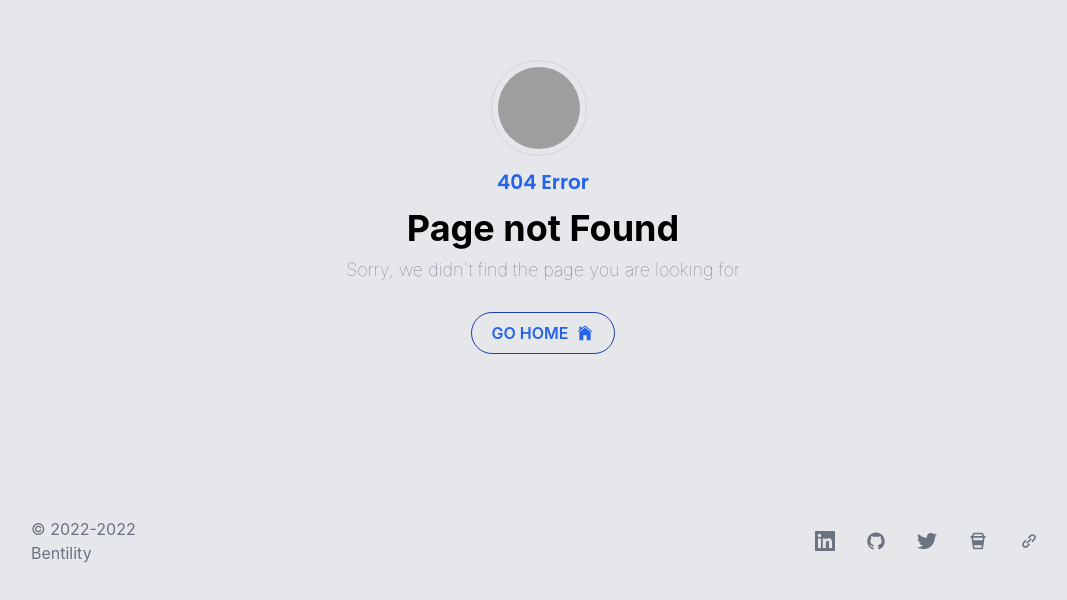
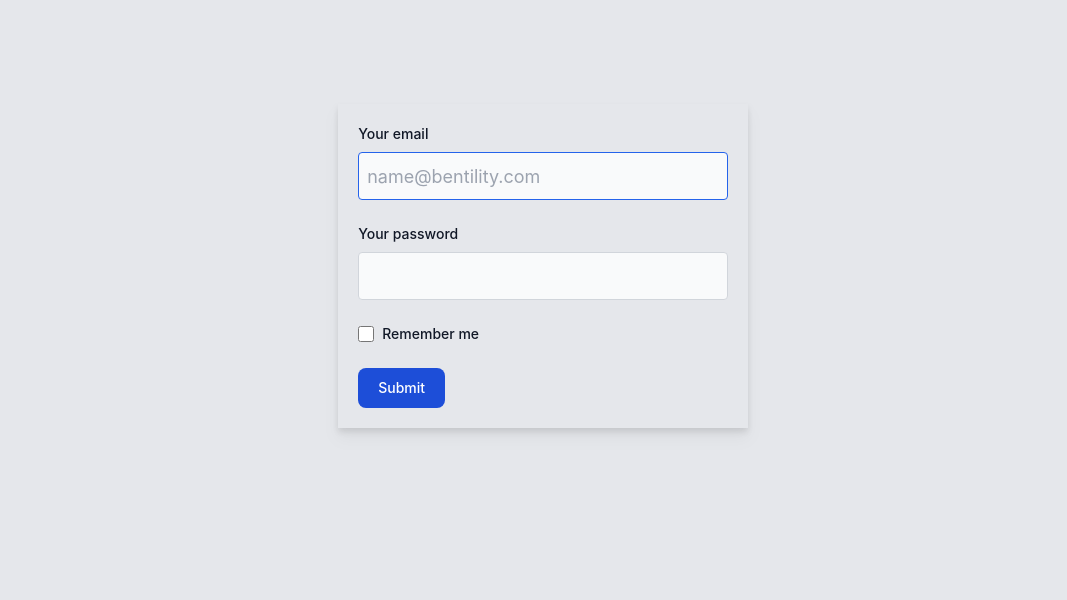
Before and after one commit to qbentil/bentility, a Next.js app: page /admin/auth in a window 1280 px wide. Before the commit this address had no page. Shown: the part 134-734 px from the top of the page, without its empty margins (97-1164 px from the left). Built offline with nearby package versions, Linux system fonts and the light colour scheme; grey boxes are pictures that could not be loaded; a web font is replaced by a local one.

Commit message:
Create admin Auth page

```diff
--- /dev/null
+++ b/pages/admin/auth/index.tsx
@@ -0,0 +1,104 @@
+import React, { useState } from "react";
+
+import Head from "next/head";
+import { toast } from "react-toastify";
+import { BiErrorCircle } from "react-icons/bi";
+
+const Auth = () => {
+  const [email, setEmail] = useState("");
+  const [password, setPassword] = useState("");
+    const [error, setError] = useState("");
+    const handleSubmit = (e: React.MouseEvent<HTMLButtonElement>) => {
+        e.preventDefault();
+        if (email === "" || password === "") {
+            toast.error("Please enter all fields");
+        } else {
+            if(!validateEmail(email)) {
+                toast.error("Please enter a valid email", {
+                    autoClose: 3000,
+                });
+            }else{
+                setError("");
+                toast.success("Login Successful");
+            }
+        }
+    }
+    const validateEmail = (email: string) => {
+        const re = /^(([^<>()\[\]\\.,;:\s@"]+(\.[^<>()\[\]\\.,;:\s@"]+)*)|(".+"))@((\[[0-9]{1,3}\.[0-9]{1,3}\.[0-9]{1,3}\.[0-9]{1,3}\])|(([a-zA-Z\-0-9]+\.)+[a-zA-Z]{2,}))$/;
+        return re.test(String(email).toLowerCase());
+    }
+  return (
+    <div>
+      <Head>
+        <title>Bentility| Admin Login</title>
+        <meta name="description" content="Bentil's Blog| Bentility" />
+        <link rel="icon" href="/favicon.png" />
+      </Head>
+      <main className="w-screen h-screen bg-gray-200 flex items-center justfy-center">
+        <form className="w-[32vw] mx-auto bg-gray-200 p-5 drop-shadow-lg">
+          <div className="mb-6">
+            <label
+              htmlFor="email"
+              className="block mb-2 text-sm font-medium text-gray-900"
+            >
+              Your email
+            </label>
+            <input
+              type="email"
+              id="email"
+              className="bg-gray-50 border border-gray-300 text-gray-900 rounded w-full h-12 px-2 outline-none text-lg focus:border-blue-600 "
+              placeholder="name@bentility.com"
+              value={email}
+              onChange={(e) => setEmail(e.target.value)}
+              autoFocus
+              autoComplete="off"
+              required
+            />
+          </div>
+          <div className="mb-6">
+            <label
+              htmlFor="password"
+              className="block mb-2 text-sm font-medium text-gray-900"
+            >
+              Your password
+            </label>
+            <input
+              type="password"
+              id="password"
+              className="bg-gray-50 border border-gray-300 text-gray-900  rounded w-full h-12 px-2 outline-none text-lg focus:border-blue-600 "
+              value={password}
+              onChange={(e) => setPassword(e.target.value)}
+              required
+            />
+          </div>
+          <div className="flex items-start mb-6">
+            <div className="flex items-center h-5">
+              <input
+                id="remember"
+                type="checkbox"
+                value=""
+                className="w-4 h-4 border border-gray-300 rounded bg-gray-50 focus:ring-3 focus:ring-blue-300 dark:bg-gray-700 dark:border-gray-600 dark:focus:ring-blue-600 dark:ring-offset-gray-800"
+                required
+              />
+            </div>
+            <label
+              htmlFor="remember"
+              className="ml-2 text-sm font-medium text-gray-900"
+            >
+              Remember me
+            </label>
+          </div>
+          <button
+            type="submit"
+            className="text-white bg-blue-700 hover:bg-blue-800 focus:ring-4 focus:outline-none focus:ring-blue-300 font-medium rounded-lg text-sm w-full sm:w-auto px-5 py-2.5 text-center dark:bg-blue-600 dark:hover:bg-blue-700 dark:focus:ring-blue-800"
+            onClick={(e) => handleSubmit(e)}
+          >
+            Submit
+          </button>
+        </form>
+      </main>
+    </div>
+  );
+};
+
+export default Auth;
```
